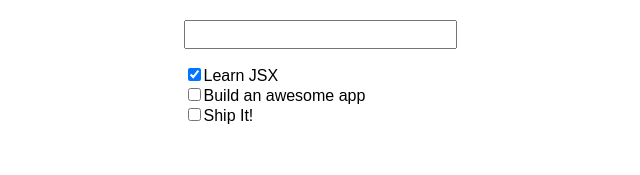
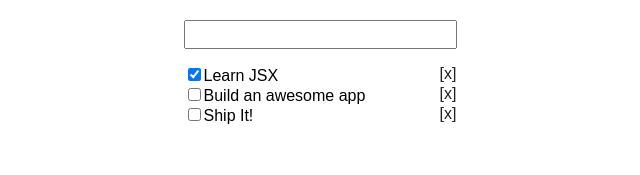
Before and after one commit to t3kkitz/react-todo, a React (Create React App) app: page / in a window 1280 px wide. Shown: the top 175 px of the page, without its empty margins (320-960 px from the left). Built offline with nearby package versions, Linux system fonts and the light colour scheme; the HTML template or start-up script is replaced by a standard one.

Commit message:
add removeTodo

```diff
--- a/src/App.css
+++ b/src/App.css
@@ -12,7 +12,7 @@
   height:           150px;
   padding:          20px;
   color:            white;
-  display: none; /*DEV only*/
+  display:          none; /*DEV only*/
 }
 
 .App-intro {
@@ -46,4 +46,18 @@ ul {
 li {
   list-style-type: none;
   user-select:     none;
+  position:        relative;
 }
+
+.remove-todo {
+  color:    #999999;
+  cursor:   pointer;
+  position: absolute;
+  top:      0;
+  bottom:   0;
+  right:    0;
+}
+
+.remove-todo {
+  color: #212121;
+}
--- a/src/App.js
+++ b/src/App.js
@@ -10,7 +10,8 @@ import {
   generateId,
   findById,
   toggleTodo,
-  updateTodo
+  updateTodo,
+  removeTodo
 } from './lib/todoHelpers'
 
 class App extends Component {
@@ -56,7 +57,7 @@ class App extends Component {
           <TodoForm handleInputChange={this.handleInputChange} currentTodo={this.state.currentTodo}
                     handleSubmit={handleSubmit}/>
 
-          <TodoList handleToggle={this.handleToggle} todos={this.state.todos}/>
+          <TodoList handleToggle={this.handleToggle} handleRemove={this.handleRemove} todos={this.state.todos}/>
 
         </div>
       </div>
@@ -95,6 +96,11 @@ class App extends Component {
     this.setState({todos: updatedTodos})
   }
 
+  handleRemove = (id) => {
+    const updatedTodos = removeTodo(this.state.todos, id);
+    this.setState({todos: updatedTodos})
+  }
+
 }
 
 export default App;
--- a/src/components/todo/TodoItem.js
+++ b/src/components/todo/TodoItem.js
@@ -3,11 +3,13 @@ import PropTypes from 'prop-types';
 
 function TodoItem(props) {
   const handleToggle = props.handleToggle.bind(null, props.id);
+  const handleRemove = props.handleRemove.bind(null, props.id);
   return (
     <li>
       <label>
         <input type="checkbox" checked={props.isComplete}
                onChange={handleToggle}/>{props.name}
+        <span className="remove-todo" onClick={handleRemove}>[x]</span>
       </label>
     </li>
   );
--- a/src/components/todo/TodoList.js
+++ b/src/components/todo/TodoList.js
@@ -6,7 +6,8 @@ export function TodoList(props) {
   return (
     <div className="Todo-List">
       <ul>
-        {props.todos.map(todo => <TodoItem handleToggle={props.handleToggle} key={todo.id} {...todo}/>)}
+        {props.todos.map(todo => <TodoItem handleToggle={props.handleToggle} handleRemove={props.handleRemove}
+                                           key={todo.id} {...todo}/>)}
       </ul>
     </div>
   );
--- a/src/lib/todoHelpers.js
+++ b/src/lib/todoHelpers.js
@@ -27,5 +27,5 @@ export function updateTodo(list, updated) {
 }
 
 export function removeTodo(list, id) {
-  return list.filter(l => l.id !== id)
+  return list.filter(item => item.id !== id)
 }
```
